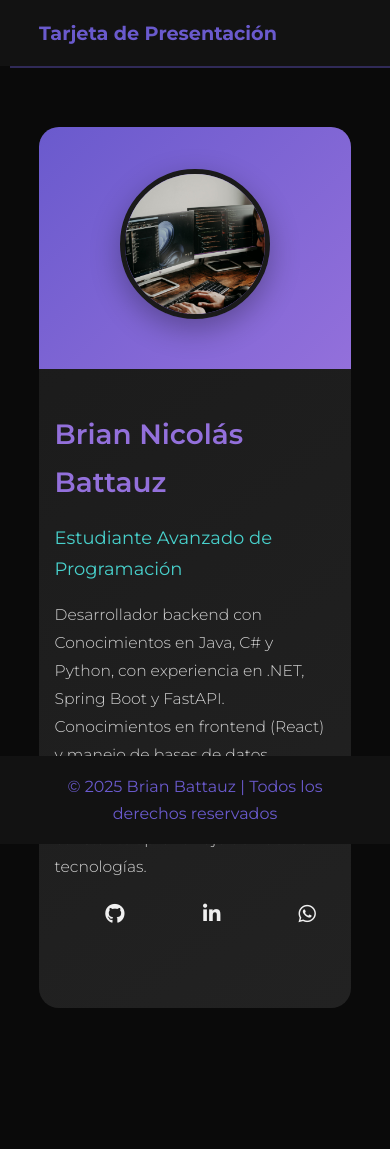
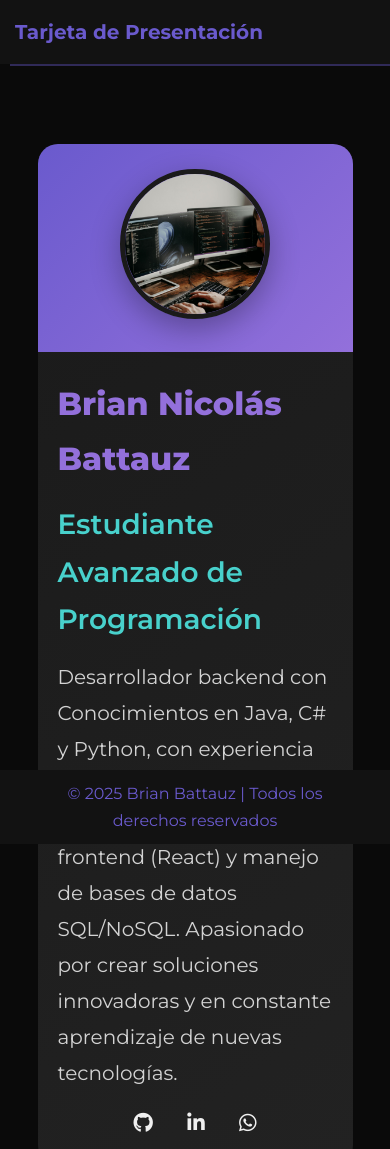
Before and after one commit to Brian13b/tarjeta_presentacion, a plain HTML site: page index.htm in a window 390 px wide. Shown: the top 1149 px of the page. Before the commit the page ends 1092 px from the top, so only its background shows below. Drawn offline with Linux system fonts and the light colour scheme.

Commit message:
Se cambiaron las unidades de medidas

```diff
--- a/css/style.css
+++ b/css/style.css
@@ -6,7 +6,7 @@
 }
 
 body {
-    font-family: 'Montserrat',sans-serif;
+    font-family: 'Montserrat', sans-serif;
     background-color: #0a0a0a;
     color: #f0f0f0;
     line-height: 1.7;
@@ -14,35 +14,36 @@ body {
 }
 
 .container {
-    width: 90vw;
-    margin: 0 10vw;
+    width: 1200px;
+    margin: 0 auto;
+    padding: 0 20px;
 }
 
 /* Header */
 .header {
     background-color: #121212;
-    padding: 2vh 0;
+    padding: 15px 0;
     box-shadow: 10px 2px rgba(106, 90, 205, 0.4);
-    position: fixed;
-    width: 100vw;
+    width: 100%;
     top: 0;
     z-index: 1000;
 }
 
 .logo {
-    font-size: 2rem;
+    font-size: 32px;
     color: #6a5acd;
 }
 
 /* Contenido Principal */
 .main-content {
-    padding: 15vh 5vw 0;
-    width: 100vw;
+    padding: 35px 20px 0;
+    width: 100%;
+    height: 600px;
 }
 
 .tarjeta {
-    width: 80vw;
-    margin: 0 5vw 10vh;
+    width: 1200px;
+    margin: 0 auto 30px;
     background: linear-gradient(145deg, #1a1a1a, #222222);
     border-radius: 20px;
     overflow: hidden;
@@ -57,7 +58,7 @@ body {
 .tarjeta-imagen {
     background: linear-gradient(135deg, #6a5acd, #9370db);
     text-align: center;
-    padding: 5vh 3vw;
+    padding: 25px 20px;
     vertical-align: middle;
     transition: all 0.5s ease;
 }
@@ -67,12 +68,8 @@ body {
 }
 
 .foto-perfil {
-    width: 20vw;
-    height: 20vw;
-    max-width: 250px;
-    max-height: 250px;
-    min-width: 150px;
-    min-height: 150px;
+    width: 200px;
+    height: 200px;
     border-radius: 50%;
     border: 5px solid #1a1a1a;
     object-fit: cover;
@@ -87,15 +84,15 @@ body {
 }
 
 .tarjeta-contenido {
-    padding: 5vh 4vw;
+    padding: 25px 20px;
     vertical-align: middle;
 }
 
 .tarjeta-contenido h2 {
-    font-weight: 600;
-    font-size: calc(1.5rem + 1vw);
+    font-weight: 800;
+    font-size: 32px;
     color: #9370db;
-    margin-bottom: 2vh;
+    margin-bottom: 15px;
     transition: color 0.3s;
 }
 
@@ -105,9 +102,9 @@ body {
 
 .tarjeta-contenido h3 {
     color: #48d1cc;
-    font-weight: 400;
-    font-size: calc(1rem + 0.5vw);
-    margin-bottom: 2vh;
+    font-weight: 600;
+    font-size: 28px;
+    margin-bottom: 15px;
     transition: color 0.3s;
 }
 
@@ -116,23 +113,24 @@ body {
 }
 
 .descripcion {
-    margin-bottom: 2vh;
-    font-weight: 300;
-    font-size: calc(0.9rem + 0.3vw);
+    margin-bottom: 15px;
+    font-weight: 400;
+    font-size: 20px;
     color: #d3d3d3;
     line-height: 1.8;
 }
 
 .tarjeta-contenido .redes-sociales {
-    width: 65vw;
+    width: 600px;
     margin: 0 auto;
+    text-align: center;
 }
 
 .social-icon {
     text-align: center;
     color: #f0f0f0;
-    font-size: calc(1rem + 1vw);
-    padding: 1.5vh 9.5vw;
+    font-size: 32px;
+    padding: 10px 30px;
     transition: all 0.3s ease;
     position: relative;
 }
@@ -144,14 +142,14 @@ body {
 .social-icon::after {
     content: attr(title);
     position: absolute;
-    bottom: -1.5vh;
+    bottom: -25px;
     left: 50%;
     transform: translateX(-50%);
     background-color: #6a5acd;
     color: white;
-    padding: 0.5vh 1vw;
+    padding: 5px 10px;
     border-radius: 5px;
-    font-size: 0.8rem;
+    font-size: 14px;
     opacity: 0;
     transition: opacity 0.3s;
 }
@@ -162,37 +160,61 @@ body {
 
 /* Footer */
 .footer {
-    font-size: 1.2rem;
+    font-size: 20px;
     background-color: #121212;
     color: #6a5acd;
     position: fixed;
     bottom: 0;
-    width: 100vw;
-    padding: 2vh 0;
+    width: 100%;
+    padding: 15px 0;
 }
+
 .footer p {
-    width: 80vw;
+    width: 800px;
+    margin: 0 auto;
     text-align: center;
 }
 
 /* Responsive */
 @media (max-width: 768px) {
+    .container {
+        width: 100%;
+        padding: 0 15px;
+    }
+
     .logo {
-        width: 100vw;
-        font-size: 1.2rem;
+        font-size: 20px;
+    }
+
+    .main-content {
+        padding-top: 80px;
     }
 
     .tarjeta {
-        width: 80vw;
-        margin: 0 5vw 10vh;
+        width: 90%;
+        margin: 0 auto 20px;
     }
 
     .foto-perfil {
-        width: 30vw;
-        height: 30vw;
+        width: 150px;
+        height: 150px;
+    }
+
+    .tarjeta-contenido .redes-sociales {
+        width: 100%;
+    }
+
+    .social-icon {
+        padding: 10px 15px;
+        font-size: 20px;
     }
 
     .footer {
-        font-size: 1rem;
+        font-size: 16px;
+        padding: 10px 0;
+    }
+
+    .footer p {
+        width: 90%;
     }
 }
```
